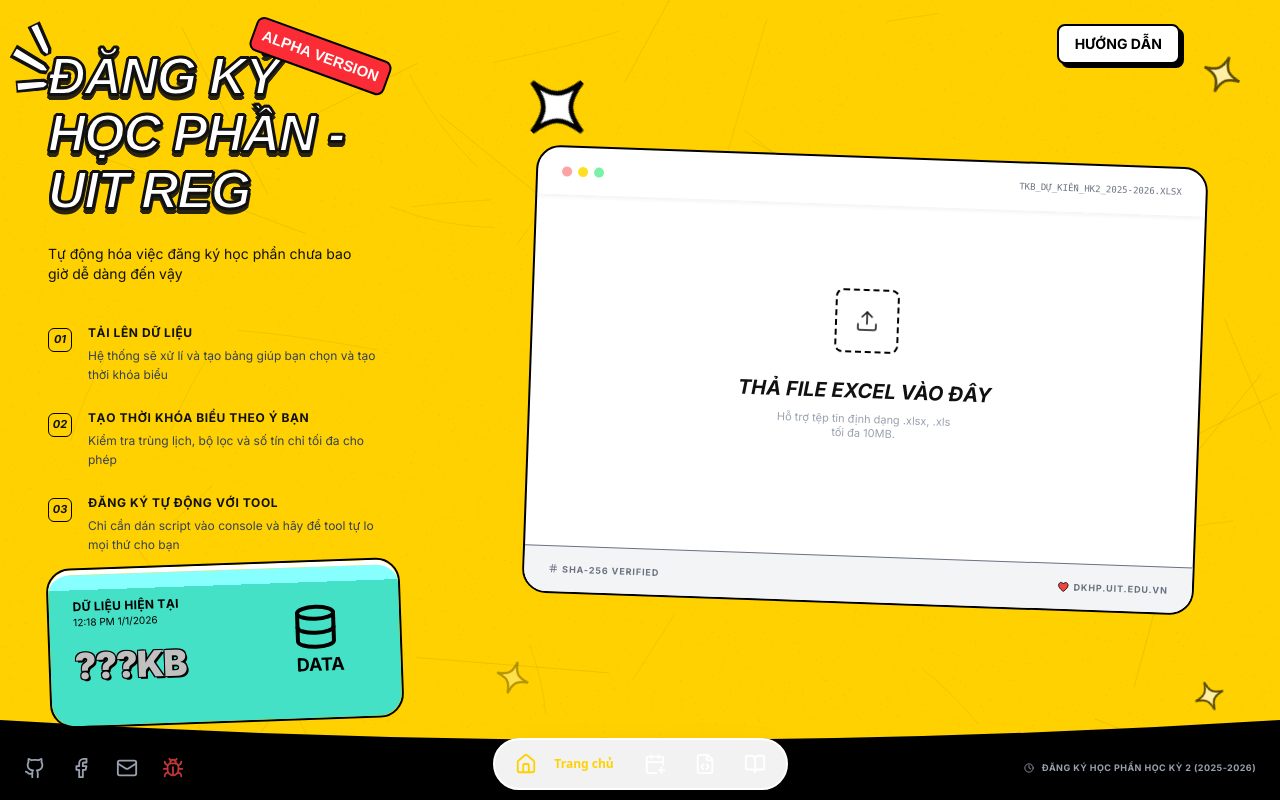
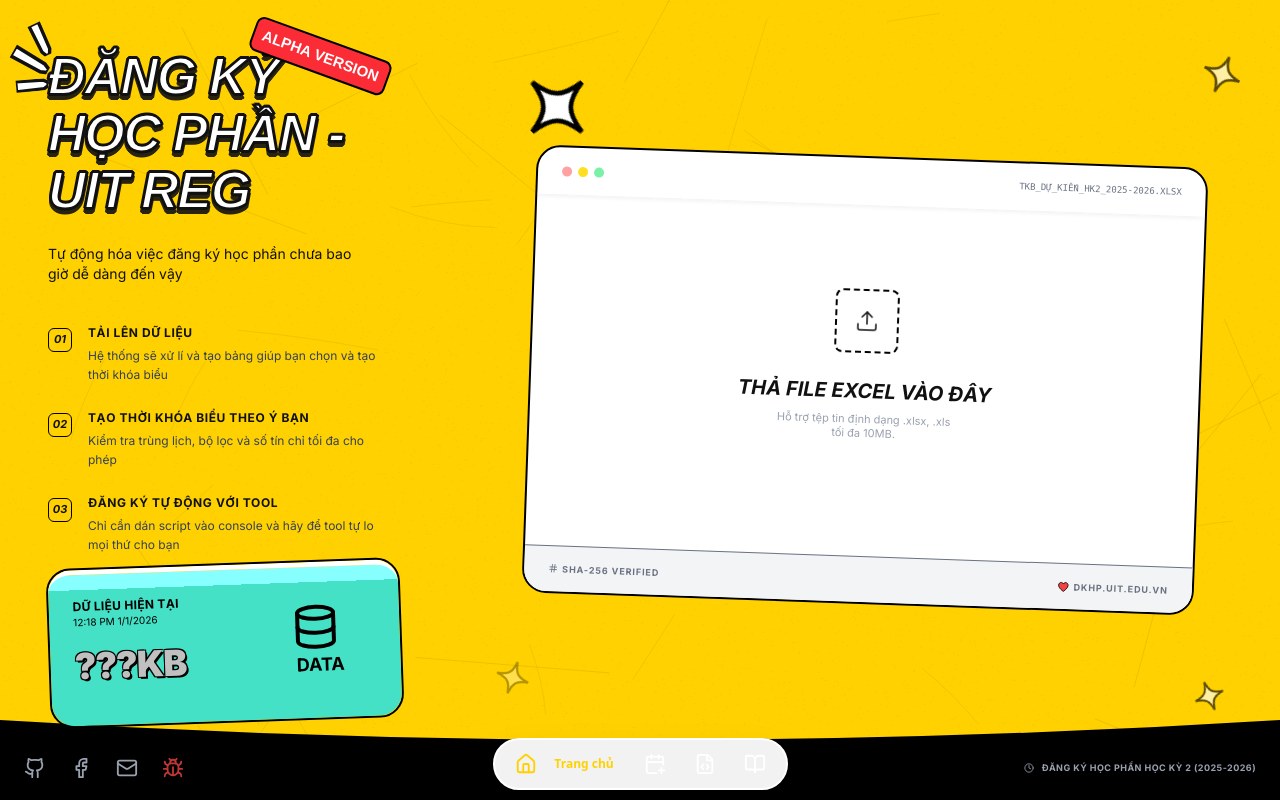
Before and after one commit to versenilvis/dkhp-uit-reg, a SvelteKit app in the folder app/: page / in a window 1280 px wide. Built offline with nearby package versions, Linux system fonts and the light colour scheme; a web font is replaced by a local one.

Commit message:
chore(homepage): hide guide button

```diff
--- a/app/src/routes/+page.svelte
+++ b/app/src/routes/+page.svelte
@@ -428,18 +428,18 @@
 			class="relative flex-1 bg-primary p-12 flex items-center justify-center"
 			id="right-section"
 		>
-			<div class="absolute top-6 right-25 z-10">
-				<div class="relative inline-block">
-					<Button
-						href="/huong-dan"
-						target="_blank"
-						variant="neutral"
-						className="flex items-center gap-2"
-					>
-						<span>Hướng dẫn</span>
-					</Button>
-				</div>
-			</div>
+			<!-- <div class="absolute top-6 right-25 z-10"> -->
+			<!-- 	<div class="relative inline-block"> -->
+			<!-- 		<Button -->
+			<!-- 			href="/huong-dan" -->
+			<!-- 			target="_blank" -->
+			<!-- 			variant="neutral" -->
+			<!-- 			className="flex items-center gap-2" -->
+			<!-- 		> -->
+			<!-- 			<span>Hướng dẫn</span> -->
+			<!-- 		</Button> -->
+			<!-- 	</div> -->
+			<!-- </div> -->
 			<!-- 4 large stars at corners -->
 			<div class="absolute top-8 left-8 twinkle1">
 				<Star size={cornerStars[0].size} rotation={cornerStars[0].rotation} class="twinkle1" />
```
